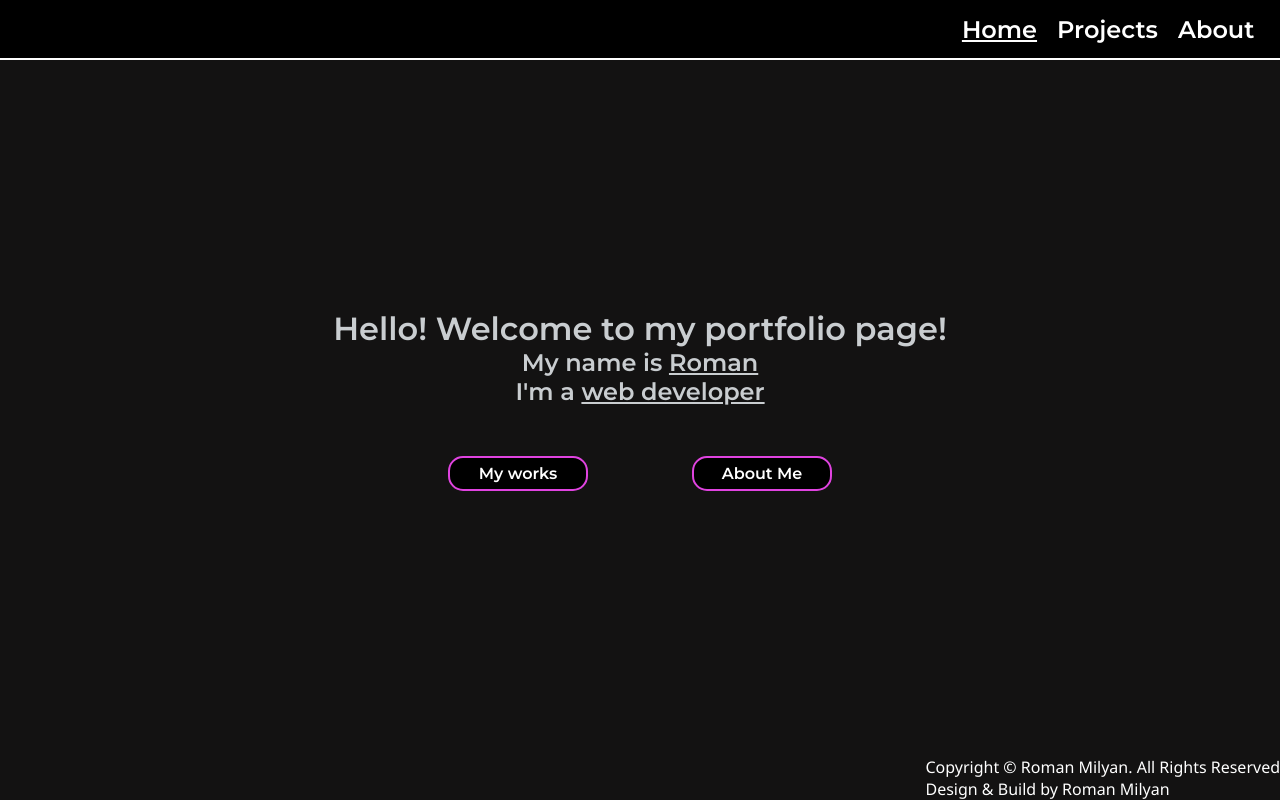
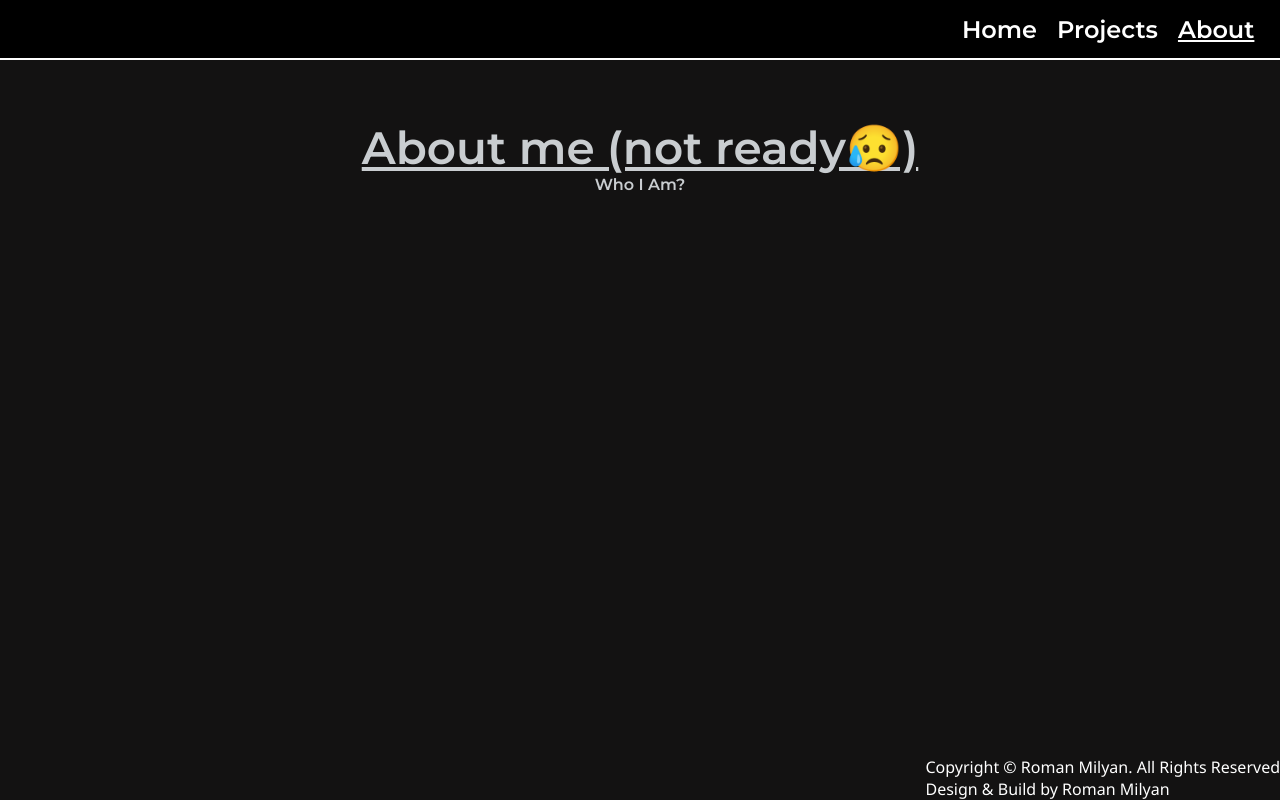
Before and after one commit to RomanM0/My-portfolio, a plain HTML site: page index.html in a window 1280 px wide. Drawn offline with Linux system fonts and the light colour scheme.

Commit message:
Add files via upload

```diff
--- a/index.html
+++ b/index.html
@@ -2,37 +2,31 @@
 <html lang="en">
 <head>
     <meta charset="UTF-8">
+    <meta http-equiv="X-UA-Compatible" content="IE=edge">
     <link rel="preconnect" href="https://fonts.googleapis.com">
     <link rel="preconnect" href="https://fonts.gstatic.com" crossorigin>
     <link href="https://fonts.googleapis.com/css2?family=Montserrat:wght@600&display=swap" rel="stylesheet">
-
-    <meta http-equiv="X-UA-Compatible" content="IE=edge">
     <title>Roman Milyan`s - Web Developer Portfolio - Home</title>
     <link rel="stylesheet" href="style.css">
 </head>
 <body>
     <header class="header">
         <div class="header_btnrow">
-        <span class="header_btn_selected" id="header_home">Home</span>
+        <span class="header_btn" id="header_home">Home</span>
         <span class="header_btn" id="header_projects">Projects</span>
-        <span class="header_btn" id="header_about">About</span>
+        <span class="header_btn_selected" id="header_about">About</span>
     </div>
     </header>
-
     <div class="pg1">
-
-        <h1 class="home_text">Hello! Welcome to my portfolio page!</h1>
-        <h2 class="home_text">My name is <span class="underline">Roman</span></h2>
-        <h2 class="home_text">I'm a <span class="underline">web developer</span></h2>
-        <div class="home_buttons">
-            <button class="home_button" id="myworks_btn">My works</button>
-            <button class="home_button" id="about_btn">About Me</button>
+        <h1 class="page_title">About me (not ready😥)</h1>
+        <div class="left_textblock">
+            <div class="textblock_title">Who I Am?</div>
         </div>
-        <div class="copyright_block">
+    <div class="copyright_block">
         <div class="copyright">Copyright © Roman Milyan. All Rights Reserved</div>
         <div class="copyright">Design & Build by Roman Milyan</div>
     </div>
-    </div>
+</div>
     <script src="script.js"></script>
 </body>
 </html>
--- a/script.js
+++ b/script.js
@@ -1,12 +1,9 @@
-myworks_btn.onclick = function(){
-    window.location.href = '/projects';
-}
-about_btn.onclick = function(){
-    window.location.href = '/about';
-}
 header_projects.onclick = function(){
-    window.location.href = '/projects';
+    window.location.href = '../projects';
 }
 header_about.onclick = function(){
-    window.location.href = '/about';
+    window.location.href = '../about';
 }
+header_home.onclick = function(){
+    window.location.href = '../index.html'
+}
--- a/style.css
+++ b/style.css
@@ -10,7 +10,6 @@ body{
     width: 100%;
     height: 100vh;
     display: flex;
-    justify-content: center;
     align-items: center;
     flex-direction: column;
 }
@@ -48,36 +47,6 @@ body{
     align-items: center;
     margin-right: 2%;
 }
-.home_buttons{
-    margin-top: 50px;
-}
-.home_button{
-    margin-left: 50px;
-    margin-right: 50px;
-    width: 140px;
-    height: 35px;
-    background-color:#000;
-    color: #fff;
-    font-family: Montserrat;
-    cursor: pointer;
-    border: #e043e0 solid 2px;
-    border-radius: 15px;
-    font-size: 12pt;
-    transition: 0.5s;
-}
-.copyright_block{
-    position: absolute;
-    bottom: 0;
-    right: 0;
-}
-.home_button:hover{
-    background-color: #e043e0;
-    transition: 0.5s;
-}
-.home_text{
-    color: #c9cdd0;
-    font-family: Montserrat;
-}
 .copyright{
     color: #fff;
     font-family: 'Segoe UI', Tahoma, Geneva, Verdana, sans-serif;
@@ -86,3 +55,26 @@ body{
 .underline{
     text-decoration: underline;
 }
+.copyright_block{
+    position: absolute;
+    bottom: 0;
+    right: 0;
+}
+
+
+.page_title{
+    color: #c9cdd0;
+    font-family: Montserrat;
+    font-size: 34pt;
+    text-decoration: underline;
+    position: relative;
+    margin-top: 120px;
+}
+.textblock_title{
+    font-family: Montserrat;
+    color: #c9cdd0;
+
+}
+.left_textblock{
+
+}
```
